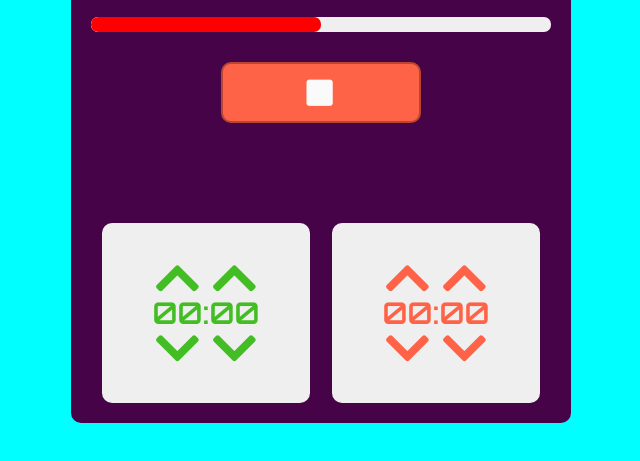
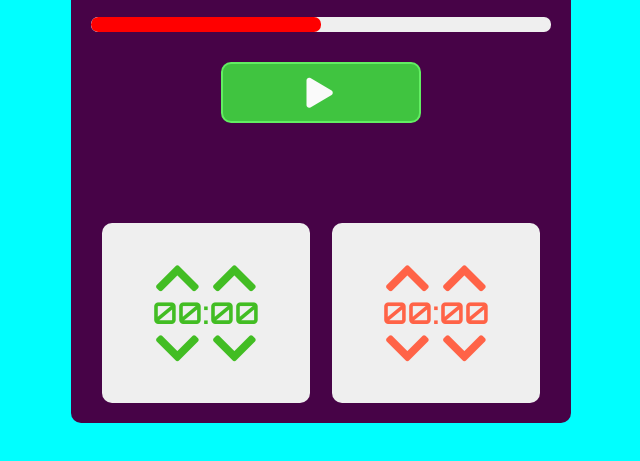
Before and after one commit to mohamed-sawdudeen-mohamed/pomodoro-clock, a plain HTML site: page index.html in a window 1280 px wide. Shown: the part 333-794 px from the top of the page, without its empty margins (319-959 px from the left). Drawn offline with Linux system fonts and the light colour scheme.

Commit message:
remove ruaing class

```diff
--- a/index.html
+++ b/index.html
@@ -24,7 +24,7 @@
             <div class="progress"></div>
         </div>
 
-        <div class="start-btn runing">
+        <div class="start-btn">
             <i class="fa"></i>
         </div>
 
```
